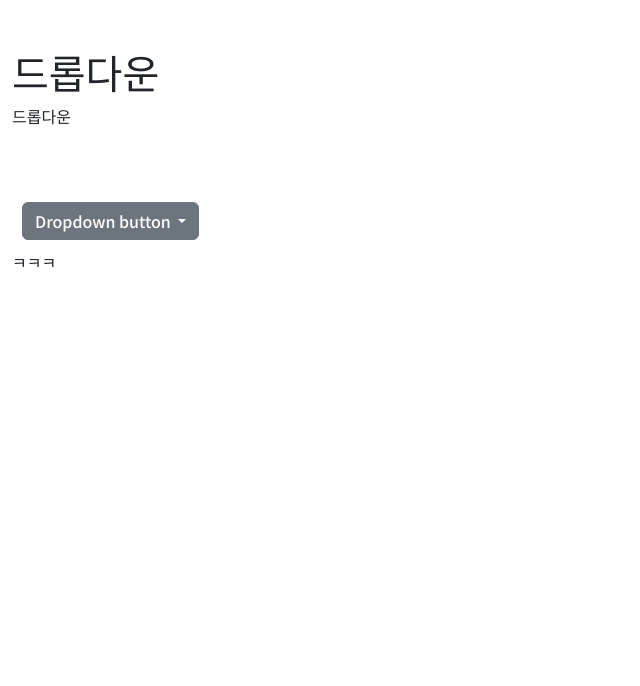
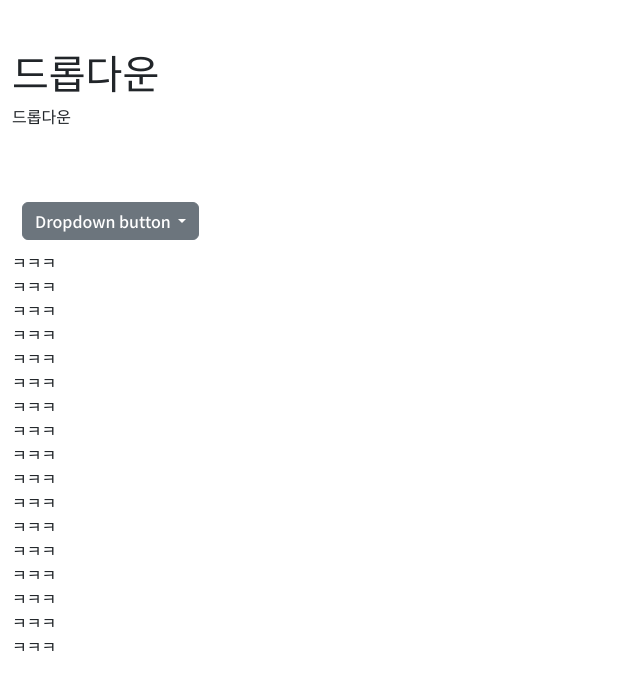
Before and after one commit to graybebop/vue-component, a Vue app: page /dropdown in a window 1280 px wide. Shown: the top 686 px of the page, without its empty margins (0-640 px from the left). Built offline with nearby package versions, Linux system fonts and the light colour scheme.

Commit message:
Update DropDown.vue

```diff
--- a/src/views/DropDown.vue
+++ b/src/views/DropDown.vue
@@ -7,5 +7,23 @@
       <li><a class="dropdown-item" href="#">Something else here</a></li>
     </ul>
     <div>ㅋㅋㅋ</div>
+     <div>ㅋㅋㅋ</div>
+     <div>ㅋㅋㅋ</div>
+     <div>ㅋㅋㅋ</div>
+     <div>ㅋㅋㅋ</div>
+     <div>ㅋㅋㅋ</div>
+     <div>ㅋㅋㅋ</div>
+     <div>ㅋㅋㅋ</div>
+     <div>ㅋㅋㅋ</div>
+     <div>ㅋㅋㅋ</div>
+     <div>ㅋㅋㅋ</div>
+
+     <div>ㅋㅋㅋ</div>
+     <div>ㅋㅋㅋ</div>
+     <div>ㅋㅋㅋ</div>
+     <div>ㅋㅋㅋ</div>
+     <div>ㅋㅋㅋ</div>
+     <div>ㅋㅋㅋ</div>
+
   </div>
 </template>
```
